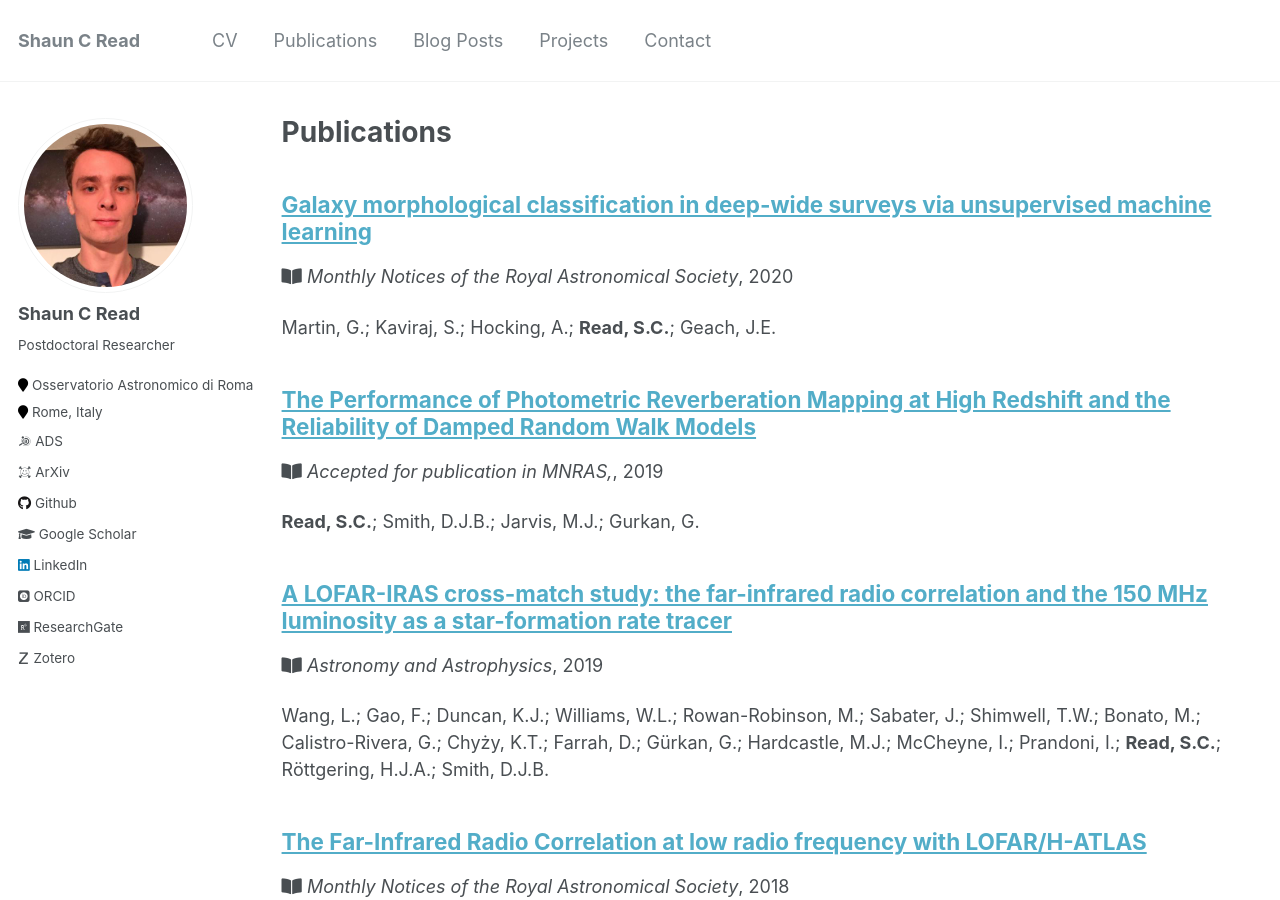
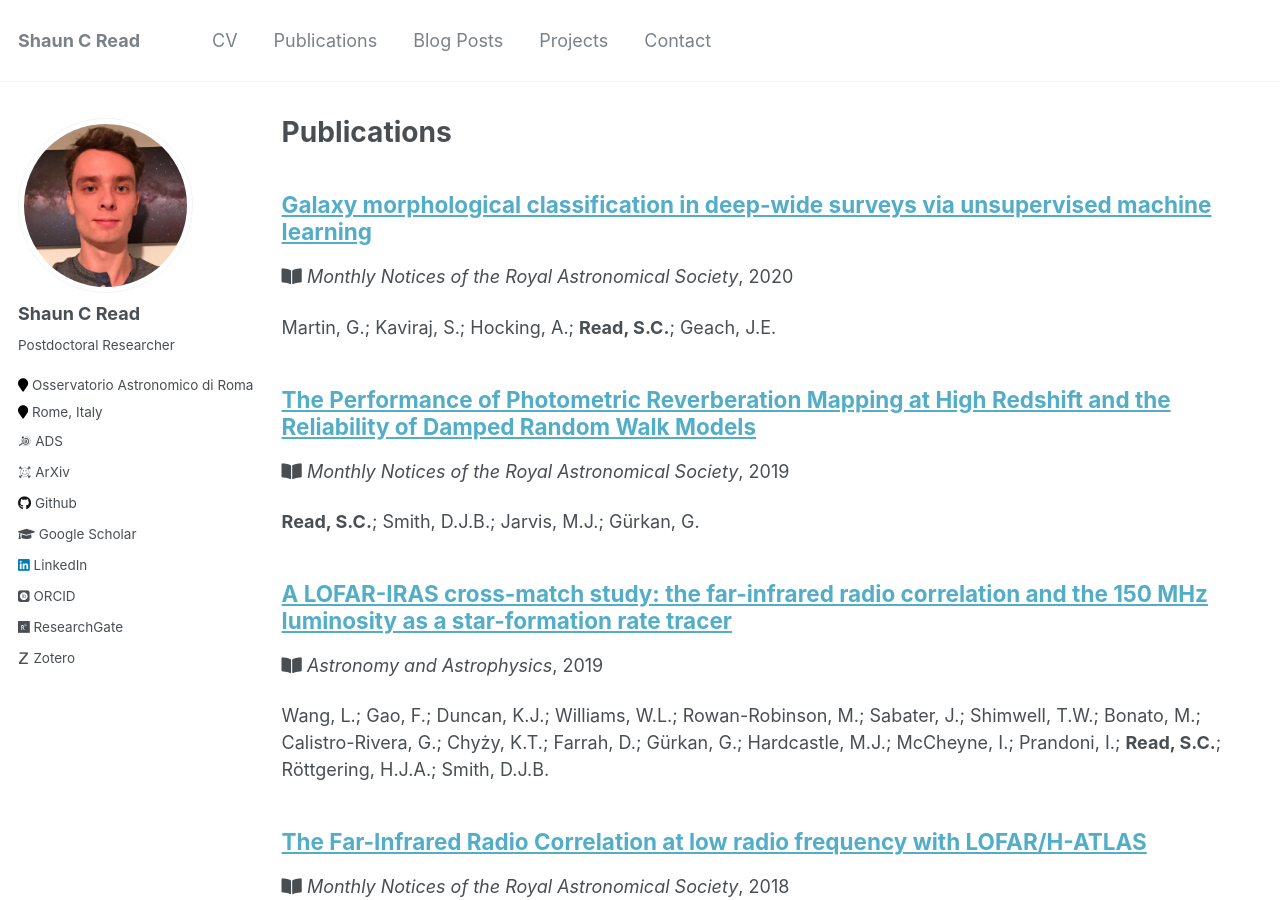
Before and after one commit to philastrophist/philastrophist.github.io, a Jekyll site: the page built from _pages/publications.md, in a window 1280 px wide and 900 px high. Built offline with Jekyll 4.4.1, drawn with Linux system fonts in a browser that asks for light colours; some web fonts are replaced; comment, search, counter and statistics services are not loaded.

```diff
--- a/_publications/2019-12-00-The-Performance-of-Photometric-Reverberation-Mapping-at-High-Redshift-and-the-Reliability-of-Damped-Random-Walk-Models.md
+++ b/_publications/2019-12-00-The-Performance-of-Photometric-Reverberation-Mapping-at-High-Redshift-and-the-Reliability-of-Damped-Random-Walk-Models.md
@@ -3,31 +3,31 @@ title: "The Performance of Photometric Reverberation Mapping at High Redshift an
 collection: publications
 permalink: /publication/2019-12-00-The-Performance-of-Photometric-Reverberation-Mapping-at-High-Redshift-and-the-Reliability-of-Damped-Random-Walk-Models
 date: 2019-12-01
-venue: 'Accepted for publication in MNRAS,'
+venue: 'Monthly Notices of the Royal Astronomical Society'
 arxiv: 1912.06149
-doi: None
+doi: 10.1093/mnras/stz3574
 ---
- **Read, S.C.**; Smith, D.J.B.; Jarvis, M.J.; Gurkan, G.
+ **Read, S.C.**; Smith, D.J.B.; Jarvis, M.J.; Gürkan, G.
 
  Accurate methods for reverberation mapping using photometry are highly
 sought after since they are inherently less resource intensive than
 spectroscopic techniques. However, the effectiveness of photometric
 reverberation mapping for estimating black hole masses is sparsely
-investigated at redshifts higher than $z\approx0.04$. Furthermore,
-photometric methods frequently assume a Damped Random Walk (DRW) model,
-which may not be universally applicable. We perform photometric
-reverberation mapping using the Javelin photometric DRW model for the
-QSO SDSSJ144645.44+625304.0 at z=0.351 and estimate the H$\beta$ lag of
-$65^{+6}_{-1}$ days and black-hole mass of
-$10^{8.22^{+0.13}_{-0.15}}M_{\odot}$. An analysis of the reliability of
-photometric reverberation mapping, conducted using many thousands of
-simulated CARMA process light-curves, shows that we can recover the
-input lag to within 6 per cent on average given our target's observed
-signal-to-noise of \> 20 and an average cadence of 14 days (even when
-DRW is not applicable). Furthermore, we use our suite of simulated light
-curves to deconvolve aliases and artefacts from our QSO's posterior
-probability distribution, increasing the signal-to-noise on the lag by a
-factor of $\sim2.2$. We exceed the signal-to-noise of the Sloan Digital
-Sky Survey Reverberation Mapping Project (SDSS-RM) campaign with a
-quarter of the observing time per object, resulting in a $\sim200$ per
-cent increase in SNR efficiency over SDSS-RM.
+investigated at redshifts higher than z ≈ 0.04. Furthermore, photometric
+methods frequently assume a Damped Random Walk (DRW) model, which may
+not be universally applicable. We perform photometric reverberation
+mapping using the Javelin photometric DRW model for the QSO
+SDSSJ144645.44+625304.0 at z = 0.351 and estimate the Hβ lag of
+65\^{+6}*{-1} days and black-hole mass of
+10\^{8.22<SUP>+0.13</SUP><SUB>-0.15</SUB> M*{☉}. An analysis of the
+reliability of photometric reverberation mapping, conducted using many
+thousands of simulated CARMA process light-curves, shows that we can
+recover the input lag to within 6 per cent on average given our target's
+observed signal-to-noise of \>20 and average cadence of 14 days (even
+when DRW is not applicable). Furthermore, we use our suite of simulated
+light curves to deconvolve aliases and artefacts from our QSO's
+posterior probability distribution, increasing the signal-to-noise on
+the lag by a factor of ̃2.2. We exceed the signal-to-noise of the Sloan
+Digital Sky Survey Reverberation Mapping Project (SDSS-RM) campaign with
+a quarter of the observing time per object, resulting in a ̃ 200 per cent
+increase in SNR efficiency over SDSS-RM.
```
Also changed, not shown: 3 other files.
